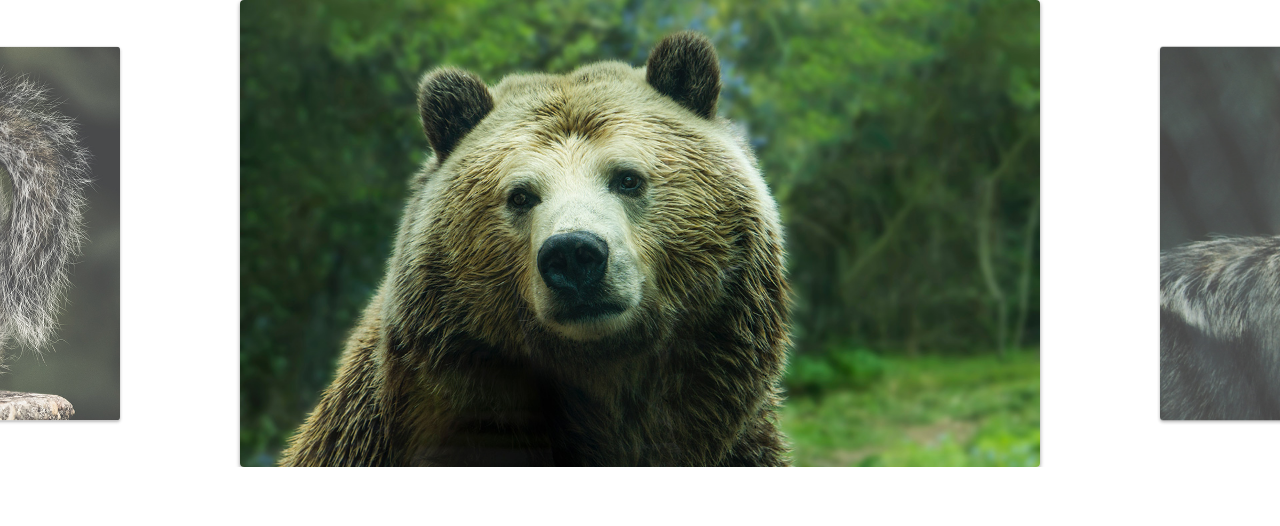
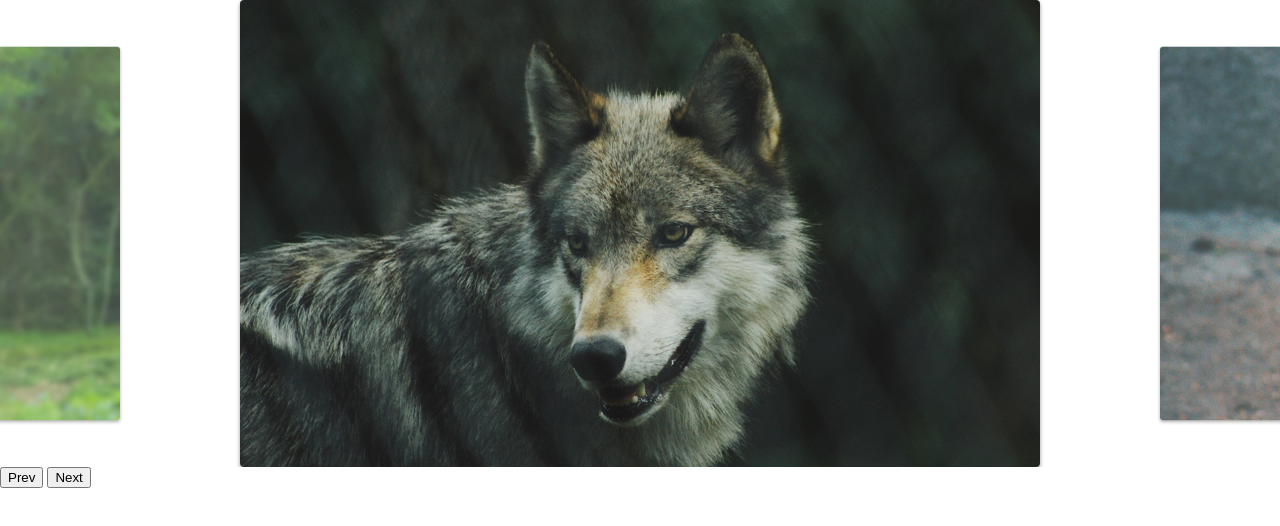
Before and after one commit to WeslleyIvis/Slide, a plain HTML site: page index.html in a window 1280 px wide. Drawn offline with Linux system fonts and the light colour scheme.

Commit message:
arrows de navegação

```diff
--- a/index.html
+++ b/index.html
@@ -23,6 +23,10 @@
 
         </ul>
     </div>
+    <div class="" arrow-nav>
+        <button class="prev">Prev</button>
+        <button class="next">Next</button>
+    </div>
 
     <script type="module" src="js/script.js"></script>
 </body>
--- a/js/script.js
+++ b/js/script.js
@@ -1,9 +1,7 @@
-import Slide from './slide.js'
+import {SlideNav} from './slide.js'
 
-const slide = new Slide('.slide', '.slide-wrapper')
+const slide = new SlideNav('.slide', '.slide-wrapper')
 slide.init();
+slide.addArrow('.prev', '.next');
 
 console.log(slide);
-
-slide.changeSlide(3);
-slide.activePrevSlide();
--- a/js/slide.js
+++ b/js/slide.js
@@ -1,6 +1,6 @@
 import debounce from './debounce.js';
 
-export default class Slide {
+export class Slide {
     constructor(slide, wrapper) {
         this.slide = document.querySelector(slide);
         this.wrapper = document.querySelector(wrapper);
@@ -72,6 +72,9 @@ export default class Slide {
         this.onMove = this.onMove.bind(this);
         this.onEnd = this.onEnd.bind(this);
 
+        this.activePrevSlide = this.activePrevSlide.bind(this);
+        this.activeNextSlide = this.activeNextSlide.bind(this);
+
         this.onResize = debounce(this.onResize.bind(this), 200);
     }
 
@@ -136,6 +139,20 @@ export default class Slide {
         this.addSlideEvents();
         this.slidesConfig();
         this.addResizeEvent();
+        this.changeSlide(3);
         return this;
     }
 }
+
+export class SlideNav extends Slide {
+    addArrow(prev, next) {
+        this.prevElement = document.querySelector(prev)
+        this.nextElement = document.querySelector(next)
+        this.addArrowEvent();
+    }
+
+    addArrowEvent() {
+        this.prevElement.addEventListener('click', this.activePrevSlide);
+        this.nextElement.addEventListener('click', this.activeNextSlide);
+    }
+}
```
